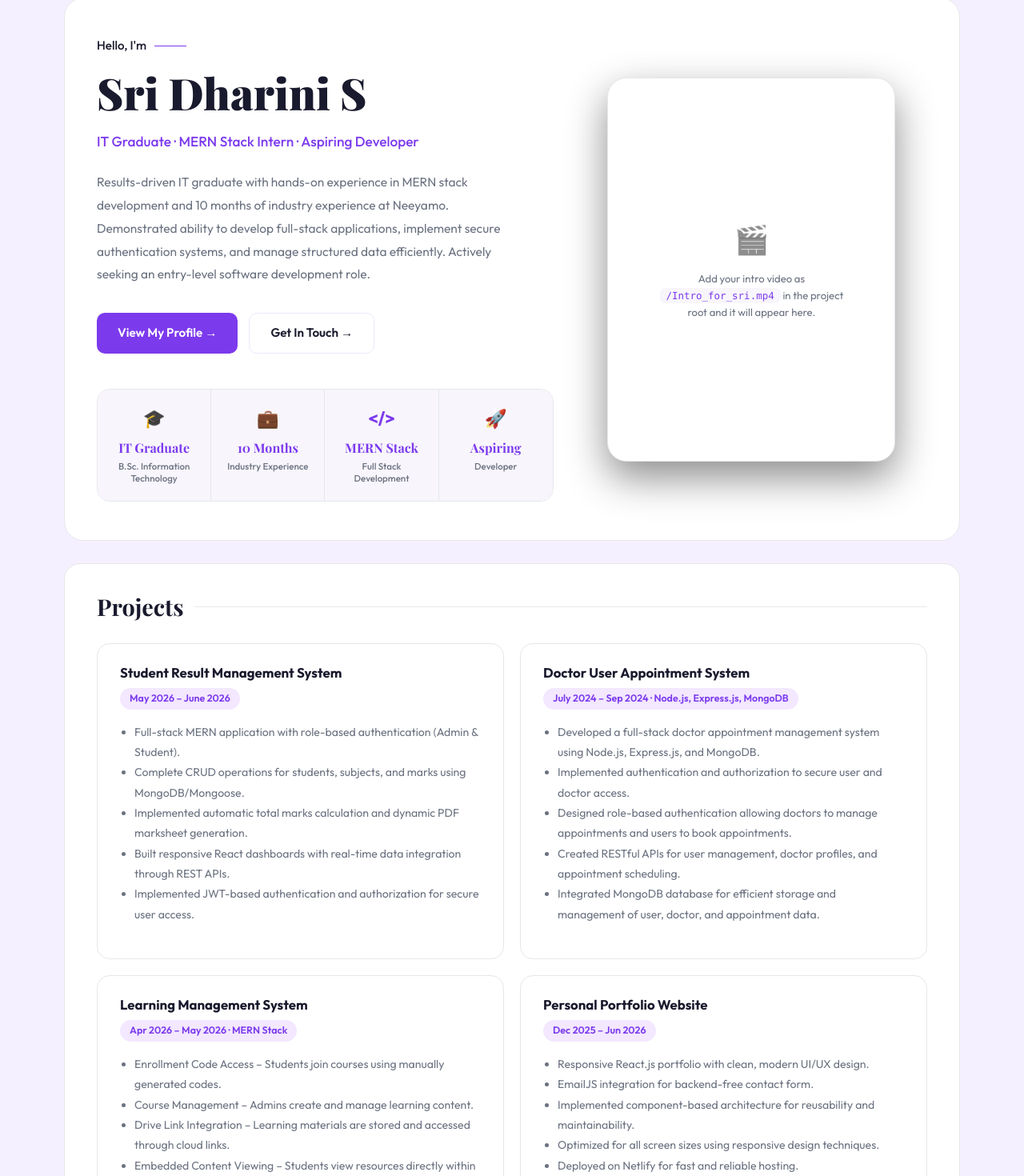
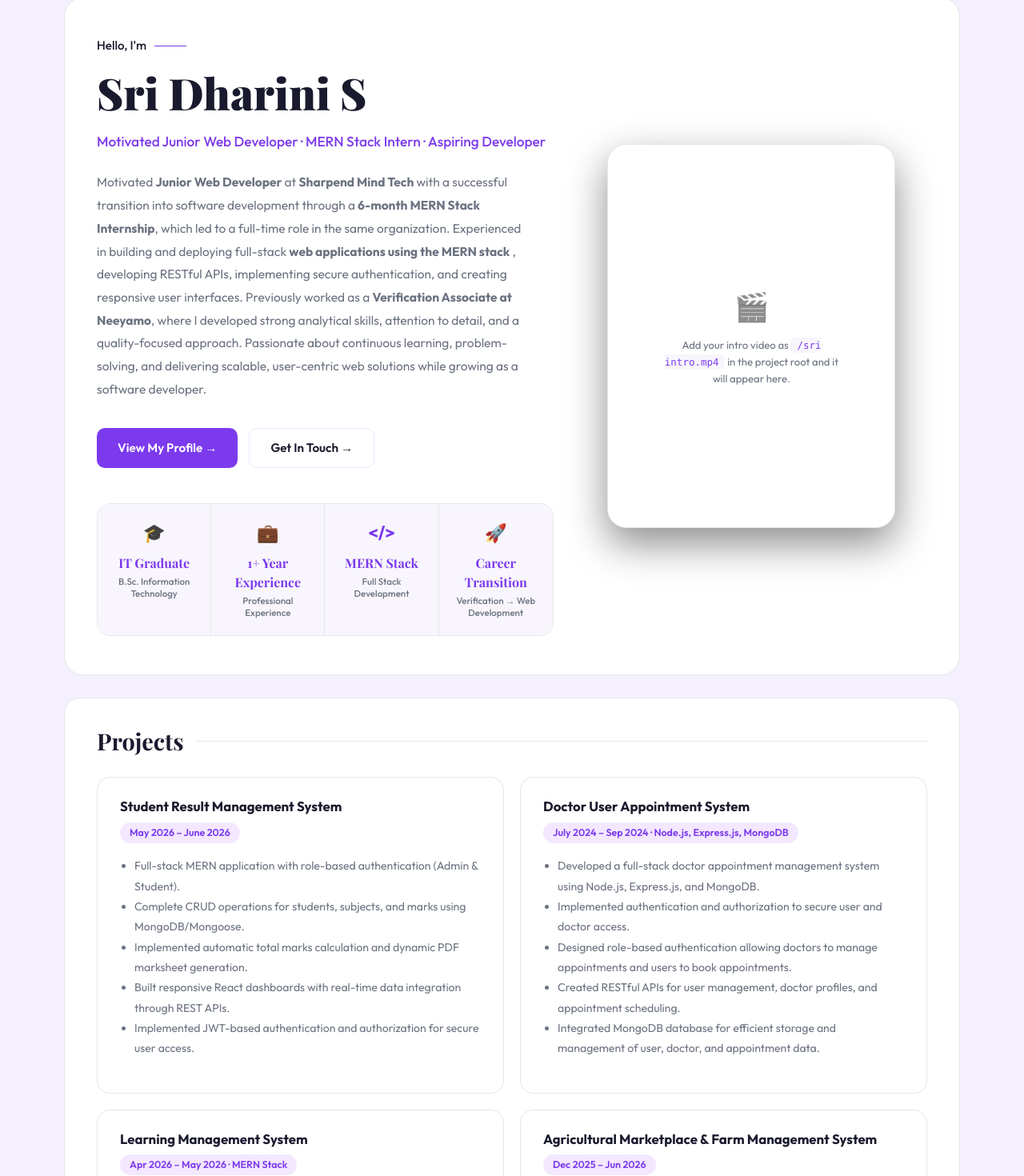
Before and after one commit to dharini21/frontend, a React (Vite) app: page / in a window 1280 px wide. Shown: the part 97-1567 px from the top of the page at 80% size. Built offline with nearby package versions, Linux system fonts and the light colour scheme; a web font is replaced by a local one.

Commit message:
today update

```diff
--- a/src/components/PortfolioHome.jsx
+++ b/src/components/PortfolioHome.jsx
@@ -267,7 +267,7 @@ const styles = `
   }
 
   .hero-video-wrap video {
-    width: 100%;
+    width: 250%;
     height: 100%;
     object-fit: cover;
     display: block;
@@ -851,7 +851,7 @@ const styles = `
 `;
 
 // ─── HERO VIDEO with play/pause/mute controls ─────────────────
-// Drop your intro video into the project as /Intro_for_sri.mp4
+// Drop your intro video into the project as /sri intro.mp4
 // and it will render automatically. Until then a placeholder is shown.
 function HeroVideo() {
   const videoRef = useRef(null);
@@ -891,8 +891,8 @@ function HeroVideo() {
         <div className="hero-img-placeholder">
           <span className="icon">🎬</span>
           <span className="hint">
-            Add your intro video as <code>/Intro_for_sri.mp4</code> in the
-            project root and it will appear here.
+            Add your intro video as <code>/sri intro.mp4</code> in the project
+            root and it will appear here.
           </span>
         </div>
       </div>
@@ -903,7 +903,7 @@ function HeroVideo() {
     <div className="hero-video-wrap">
       <video
         ref={videoRef}
-        src="/Intro_for_sri.mp4"
+        src="/sri intro.mp4"
         playsInline
         onEnded={() => setPlaying(false)}
         onError={() => setErrored(true)}
@@ -973,15 +973,25 @@ function Home({ navigate }) {
             <div className="hero-eyebrow">Hello, I'm</div>
             <h1 className="hero-name">Sri Dharini S</h1>
             <p className="hero-tagline">
-              IT Graduate · MERN Stack Intern · Aspiring Developer
+              Motivated Junior Web Developer · MERN Stack Intern · Aspiring
+              Developer
             </p>
             <p className="hero-summary">
-              Results-driven IT graduate with hands-on experience in MERN stack
-              development and 10 months of industry experience at Neeyamo.
-              Demonstrated ability to develop full-stack applications, implement
-              secure authentication systems, and manage structured data
-              efficiently. Actively seeking an entry-level software development
-              role.
+              Motivated <strong>Junior Web Developer</strong> at{" "}
+              <strong>Sharpend Mind Tech</strong> with a successful transition
+              into software development through a
+              <strong> 6-month MERN Stack Internship</strong>, which led to a
+              full-time role in the same organization. Experienced in building
+              and deploying full-stack{" "}
+              <strong>web applications using the MERN stack</strong> ,
+              developing RESTful APIs, implementing secure authentication, and
+              creating responsive user interfaces. Previously worked as a{" "}
+              <strong>Verification Associate at </strong>
+              <strong>Neeyamo</strong>, where I developed strong analytical
+              skills, attention to detail, and a quality-focused approach.
+              Passionate about continuous learning, problem-solving, and
+              delivering scalable, user-centric web solutions while growing as a
+              software developer.
             </p>
             <div className="hero-btns">
               <button className="btn-primary" onClick={() => navigate("about")}>
@@ -1004,15 +1014,19 @@ function Home({ navigate }) {
                 },
                 {
                   icon: "💼",
-                  value: "10 Months",
-                  label: "Industry Experience",
+                  value: "1+ Year Experience",
+                  label: "Professional Experience",
                 },
                 {
                   icon: "</>",
                   value: "MERN Stack",
                   label: "Full Stack Development",
                 },
-                { icon: "🚀", value: "Aspiring", label: "Developer" },
+                {
+                  icon: "🚀",
+                  value: "Career Transition",
+                  label: "Verification → Web Development",
+                },
               ].map((s) => (
                 <div className="stat-card" key={s.value}>
                   <span className="stat-icon">{s.icon}</span>
@@ -1115,22 +1129,25 @@ function Home({ navigate }) {
             </div>
 
             <div className="project-card">
-              <h3>Personal Portfolio Website</h3>
+              <h3>Agricultural Marketplace & Farm Management System</h3>
               <span className="project-date">Dec 2025 – Jun 2026</span>
               <ul>
                 <li>
-                  Responsive React.js portfolio with clean, modern UI/UX design.
-                </li>
-                <li>EmailJS integration for backend-free contact form.</li>
-                <li>
-                  Implemented component-based architecture for reusability and
-                  maintainability.
+                  Developed a full-stack agricultural marketplace and farm
+                  management web application using the MERN Stack.
                 </li>
                 <li>
-                  Optimized for all screen sizes using responsive design
-                  techniques.
+                  Implemented secure role-based authentication and authorization
+                  for administrators, farmers, and customers.
                 </li>
-                <li>Deployed on Netlify for fast and reliable hosting.</li>
+                <li>
+                  Built farmer dashboards to upload, manage, and update
+                  agricultural products with image upload functionality.
+                </li>
+                <li>
+                  Enabled customers to browse products, book farm services, and
+                  submit reviews through an intuitive user interface.
+                </li>
               </ul>
             </div>
           </div>
```
Also changed, not shown: 2 other files (tests, documents, lock files or other folders).
